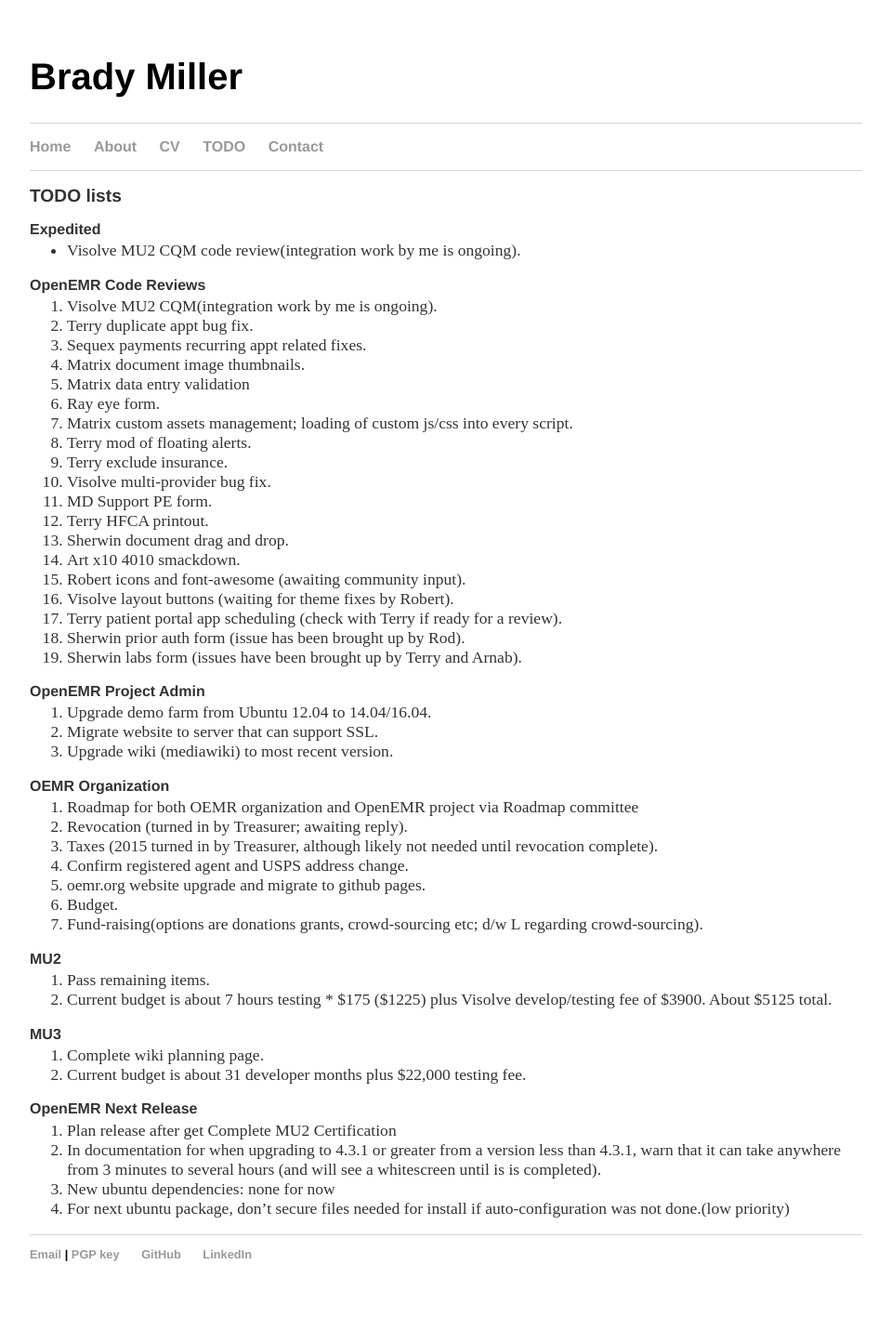
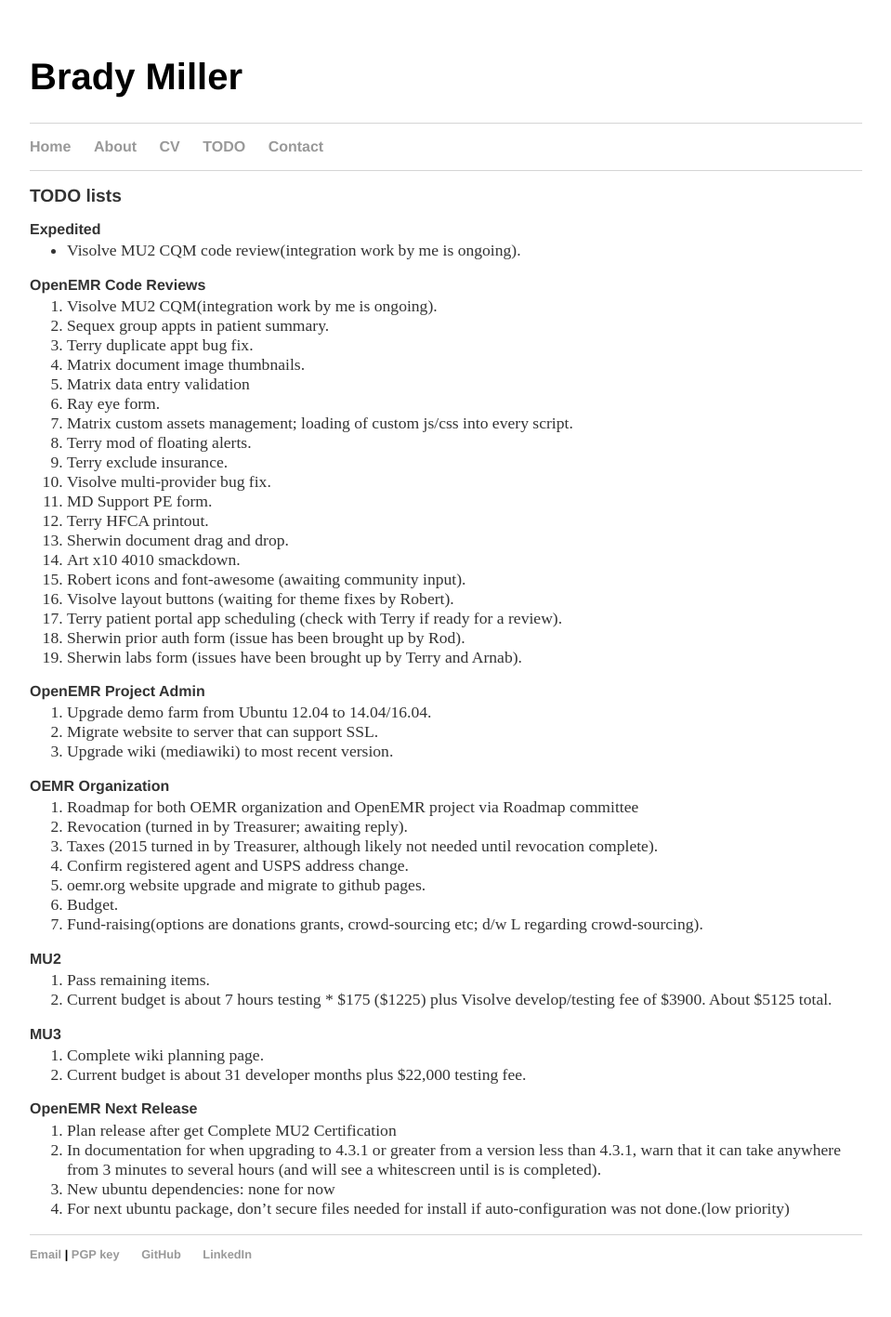
Before and after one commit to bradymiller/bradymiller.github.io, a Jekyll site: the page built from todo/index.md, in a window 1280 px wide. Shown: the whole page at 93% size, without its empty margins (160-1119 px from the left). Built offline with Jekyll 4.4.1, drawn with Linux system fonts in a browser that asks for light colours.

Commit message:
Update todo list

```diff
--- a/todo/index.md
+++ b/todo/index.md
@@ -8,8 +8,8 @@
 
 ### OpenEMR Code Reviews
 1. Visolve MU2 CQM(integration work by me is ongoing).
+1. Sequex group appts in patient summary.
 1. Terry duplicate appt bug fix.
-1. Sequex payments recurring appt related fixes.
 1. Matrix document image thumbnails.
 1. Matrix data entry validation
 1. Ray eye form.
```
